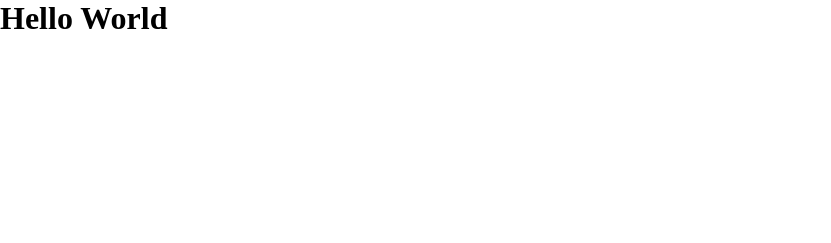
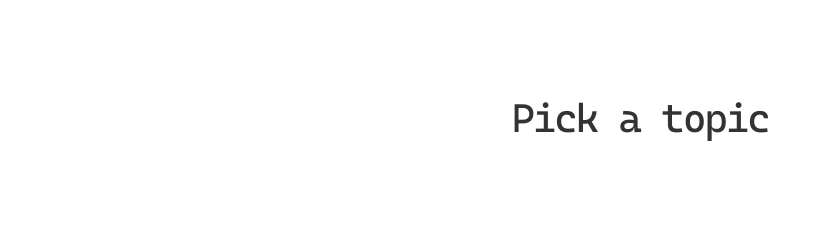
Before and after one commit to nocdn/random-revision, a plain HTML site: page index.html in a window 1280 px wide. Shown: the whole page, without its empty margins (0-831 px from the left). Drawn offline with Linux system fonts and the light colour scheme.

Commit message:
added custom fonts

```diff
--- a/assets/css/index.scss
+++ b/assets/css/index.scss
@@ -1,5 +1,22 @@
+@import "../fonts/fonts.scss";
+
 * {
   margin: 0;
   padding: 0;
   box-sizing: border-box;
 }
+
+heading {
+  font-size: 2.5rem;
+  //   font-weight: bold;
+  font-family: "cascadia-regular";
+  letter-spacing: -2px;
+  color: #333;
+
+  display: flex;
+  // center everything
+  align-items: center;
+  justify-content: center;
+
+  height: 30vh;
+}
--- /dev/null
+++ b/assets/fonts/_fonts.scss
@@ -0,0 +1,7 @@
+@font-face {
+  font-family: "cascadia-regular";
+  src: url("../fonts/cascadia.woff2") format("woff2"),
+    url("../fonts/cascadia.woff") format("woff");
+  font-weight: normal;
+  font-style: normal;
+}
--- a/index.html
+++ b/index.html
@@ -7,7 +7,9 @@
     <link rel="stylesheet" href="assets/css/index.css" />
   </head>
   <body>
-    <h1>Hello World</h1>
+    <heading>
+      <p>Pick a topic</p>
+    </heading>
     <script src="assets/javascript/index.js"></script>
   </body>
 </html>
```
Also changed, not shown: assets/css/index.css, assets/fonts/cascadia.woff (added), assets/fonts/cascadia.woff2 (added), 3 other files.
